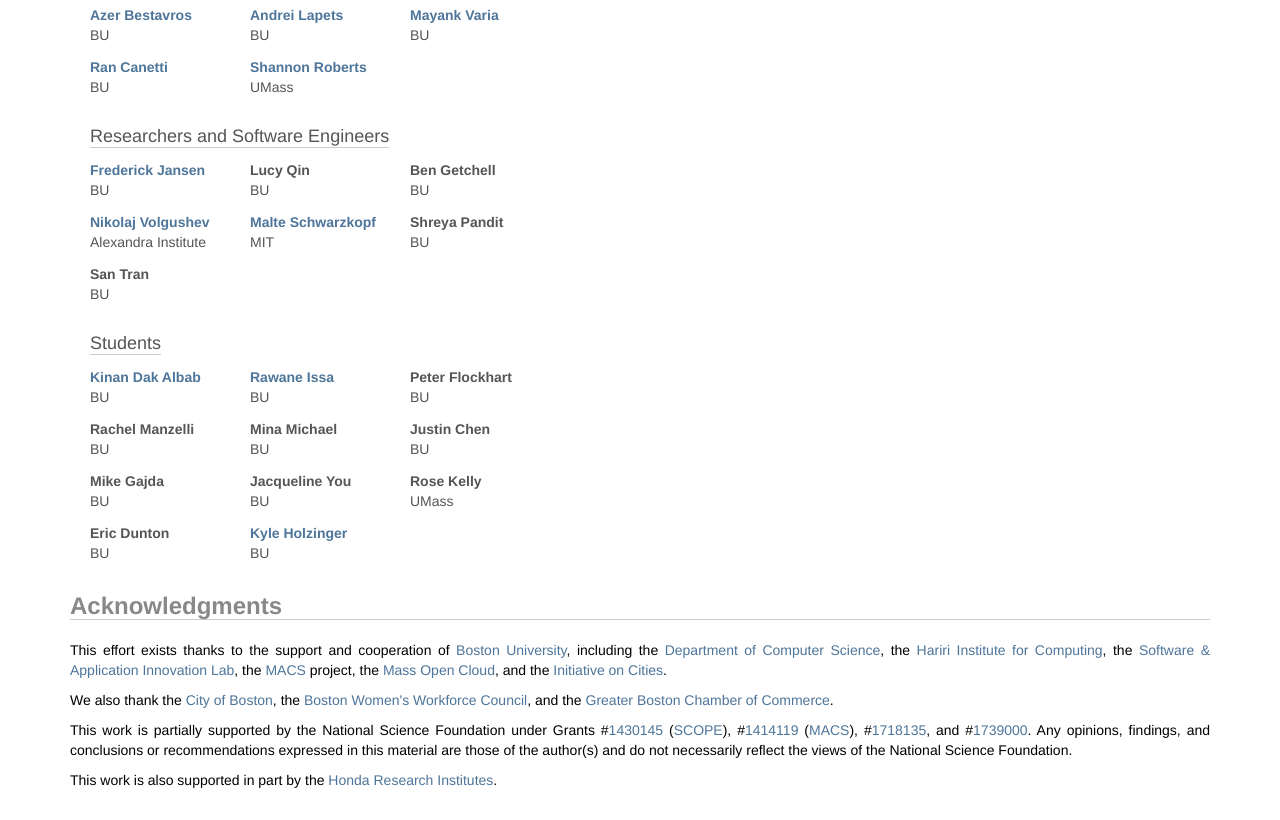
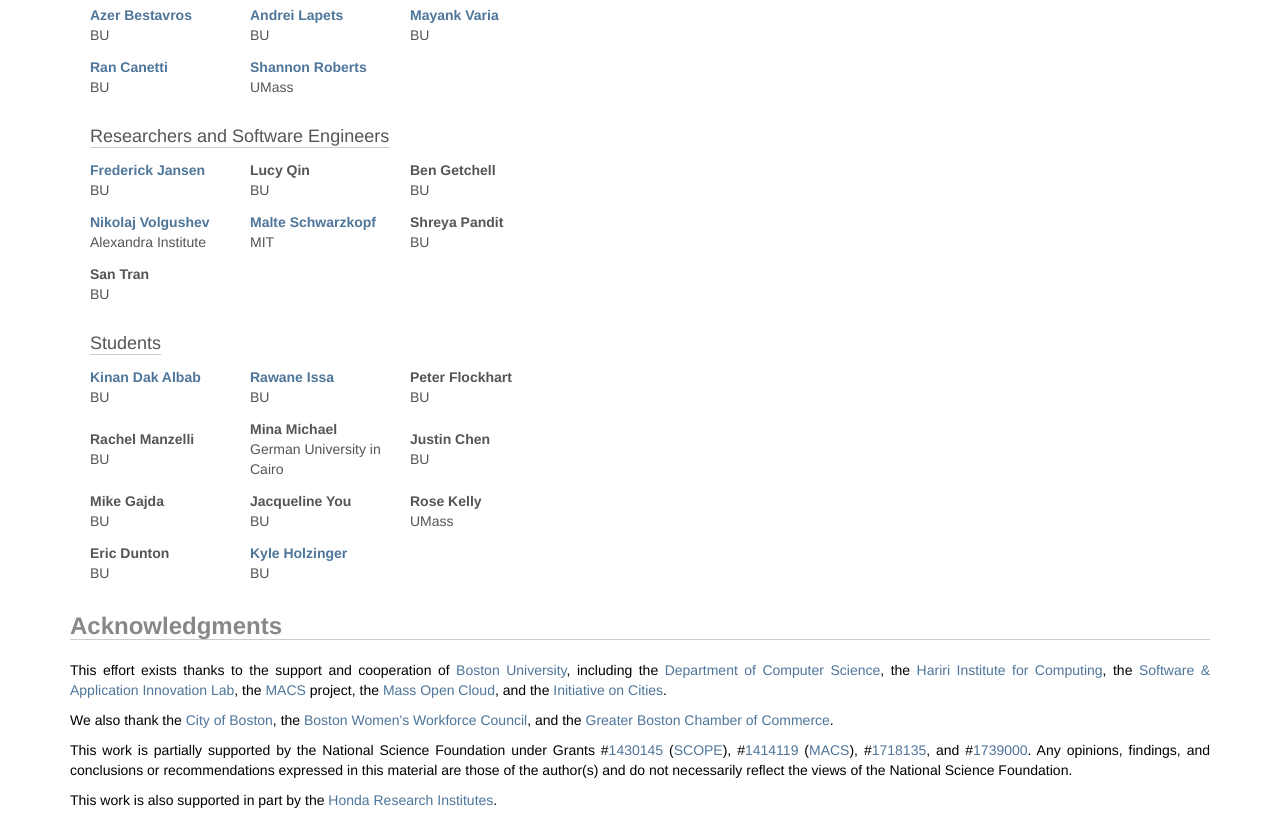
Before and after one commit to multiparty/multiparty.github.io, a plain HTML site: page index.html in a window 1280 px wide. Shown: the part 2985-3805 px from the top of the page. Drawn offline with nearby package versions, Linux system fonts and the light colour scheme; a web font is replaced by a local one.

Commit message:
Fix collaborator affiliation.

```diff
--- a/index.html
+++ b/index.html
@@ -300,7 +300,7 @@
             </tr>
             <tr>
               <td><b>Rachel Manzelli</a></b><br/>BU</td>
-              <td><b>Mina Michael</a></b><br/>BU</td>
+              <td><b>Mina Michael</a></b><br/>German University in Cairo</td>
               <td><b>Justin Chen</a></b><br/>BU</td>
               <td class="td-end"></td>
             </tr>
```
